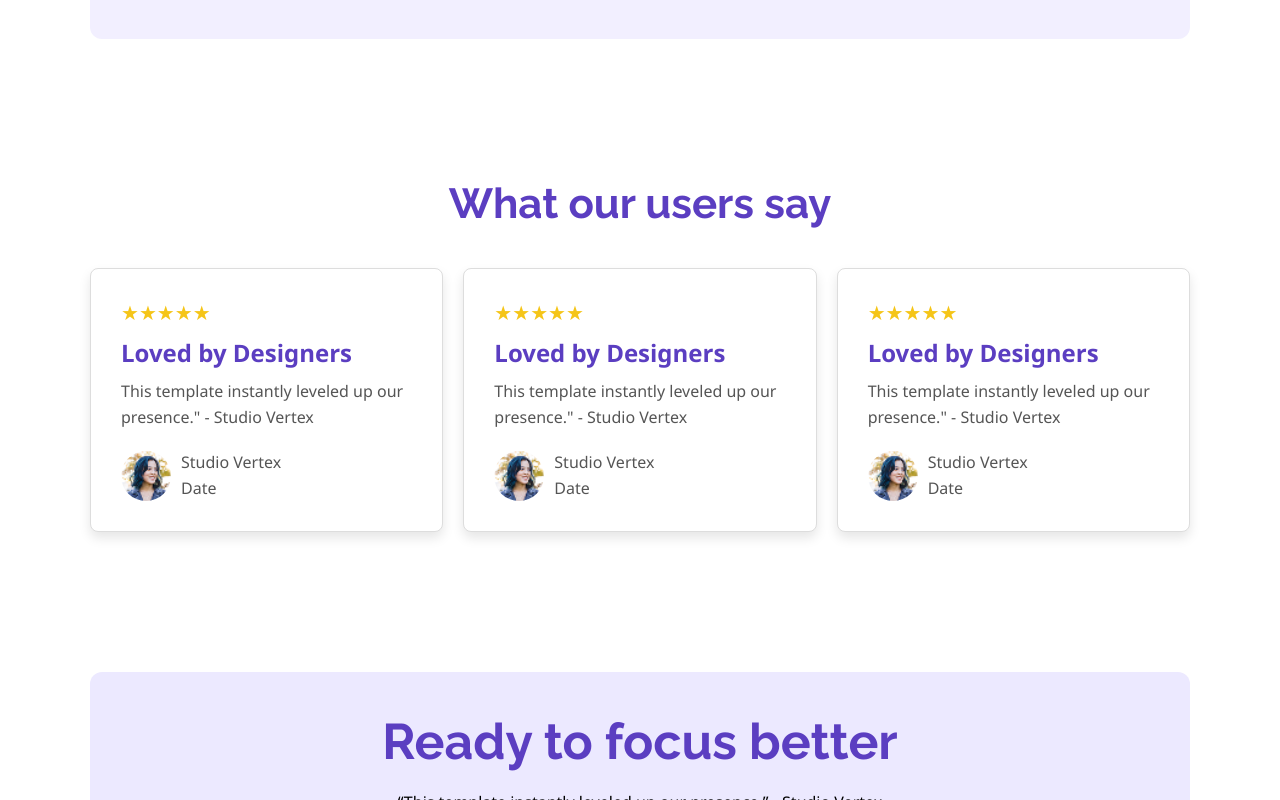
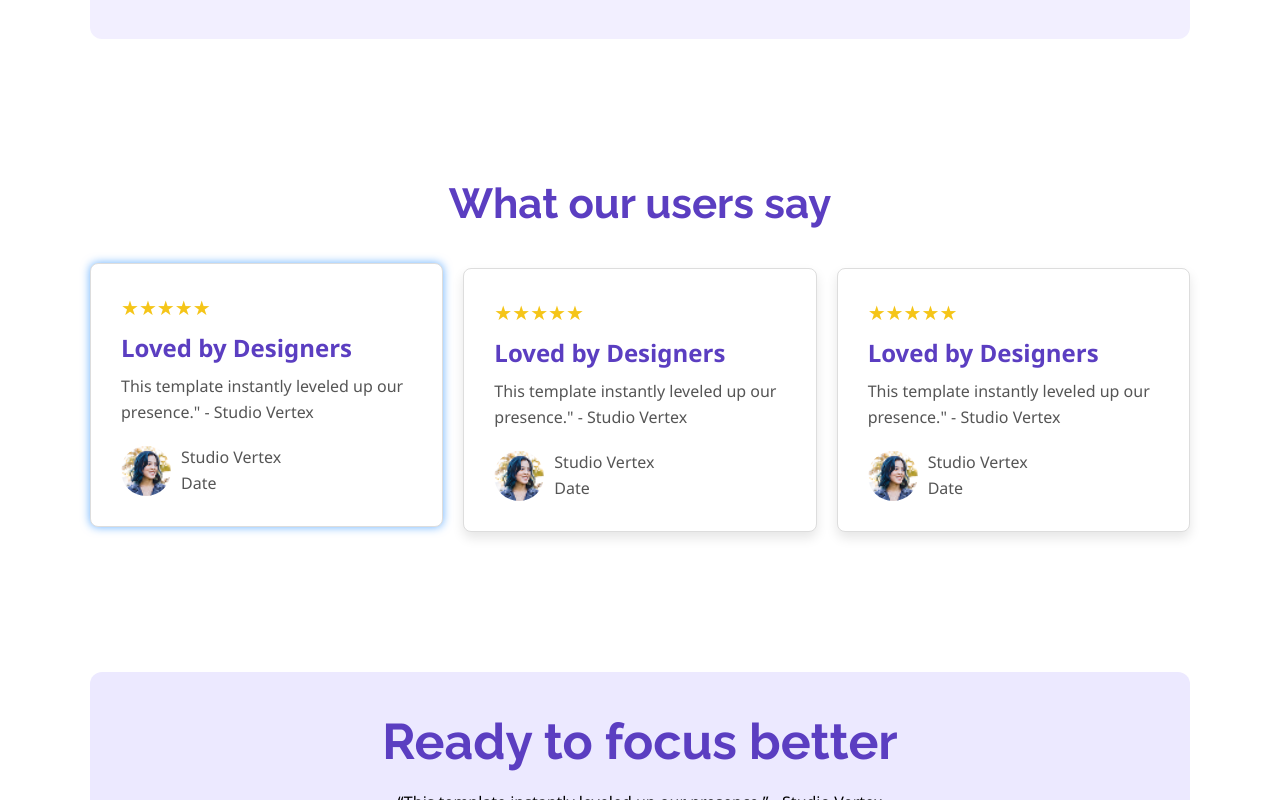
Before and after one commit to tar1Qul/HTML-CSS-practice, a plain HTML site: page index.html in a window 1280 px wide. In both pictures the pointer is over the element 266 px from the left and 2098 px from the top of the page. Shown: the part 1698-2498 px from the top of the page. Drawn offline with Linux system fonts and the light colour scheme.

Commit message:
fixed hover effect in cards

```diff
--- a/styles/style.css
+++ b/styles/style.css
@@ -36,6 +36,10 @@ li {
     padding: 40px 20px;
 }
 
+/* .container:hover {
+    box-shadow: 0px 0px 10px rgba(0, 123, 255, 0.6);
+    transform: translateY(-5px);
+} */
 
 .bg-image-wrapper {
     position: absolute;
@@ -267,6 +271,11 @@ li {
     text-align: left;
 }
 
+.review-card:hover {
+    box-shadow: 0px 0px 10px rgba(0, 123, 255, 0.6);
+    transform: translateY(-5px);
+}
+
 .review-card .stars {
     color: #f5c518;
     font-size: 20px;
```
